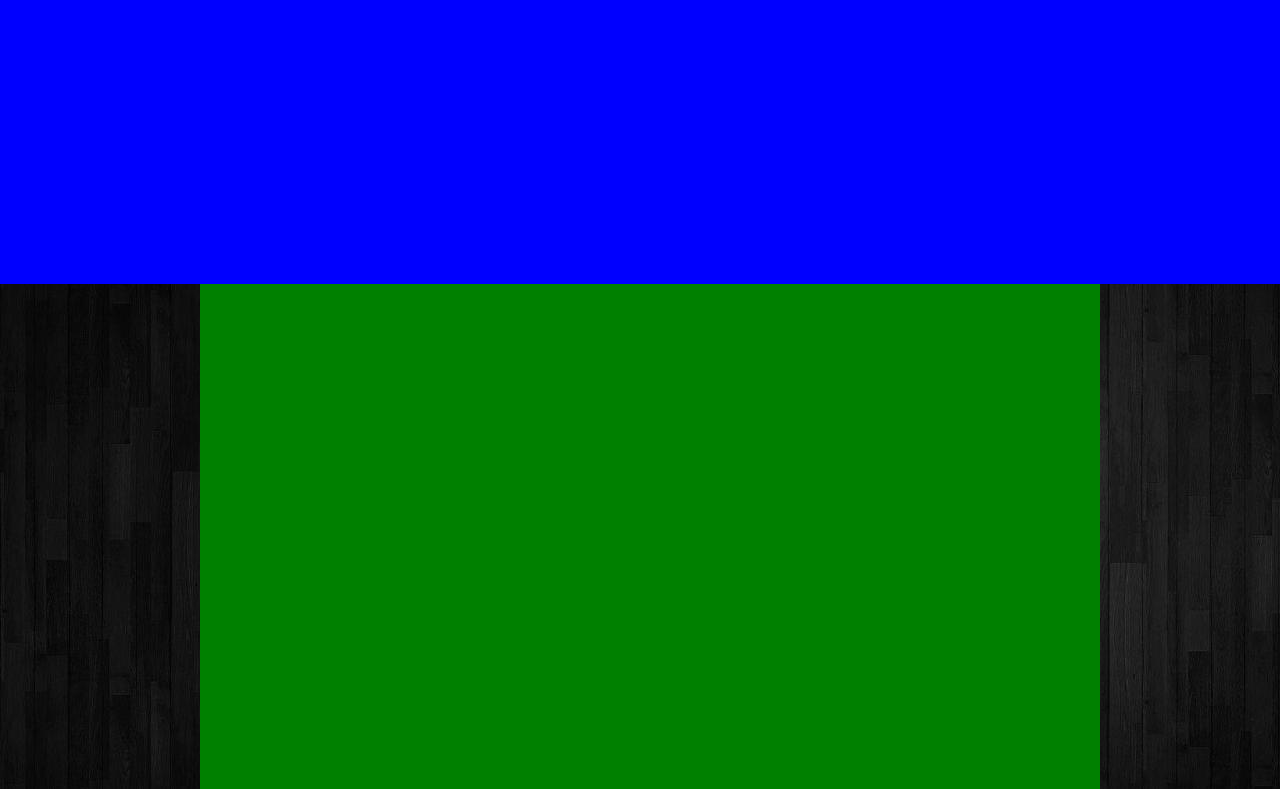
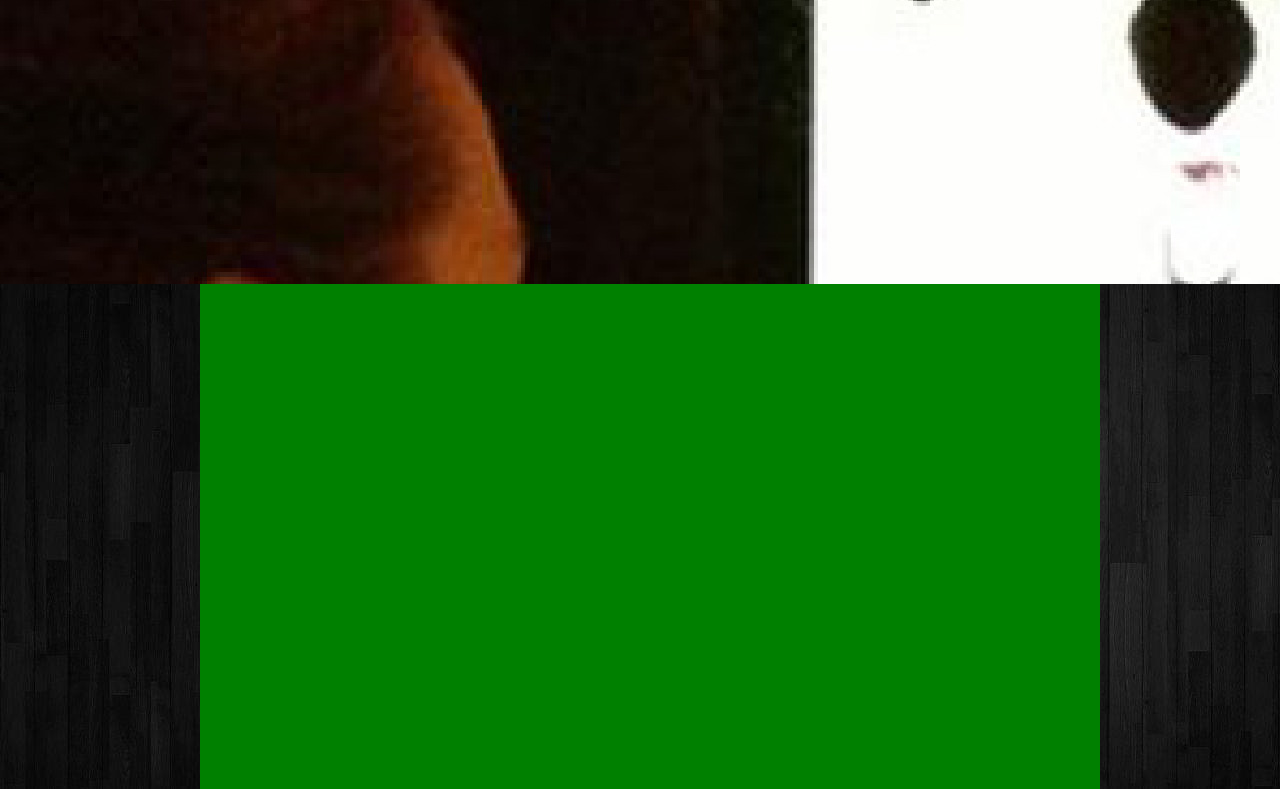
Before and after one commit to AndrewTownes/Moriarty-s-Web, a plain HTML site: page Planaparty.html in a window 1280 px wide. Shown: the part 86-875 px from the top of the page. Drawn offline with Linux system fonts and the light colour scheme.

Commit message:
update
update

```diff
--- a/style/interiorstyle.css
+++ b/style/interiorstyle.css
@@ -57,6 +57,7 @@ li {
 	width: 100%;
 	height: 300px;
 	background-color: blue;
+	background:url(../image/baredit.jpg);
 }
 
 .centerspace {
@@ -64,7 +65,6 @@ li {
 	height: 900px;
 	background-color: green;
 	margin-left: 200px;
-
 
 }
 
```
Also changed, not shown: image/baredit.jpg (added).
